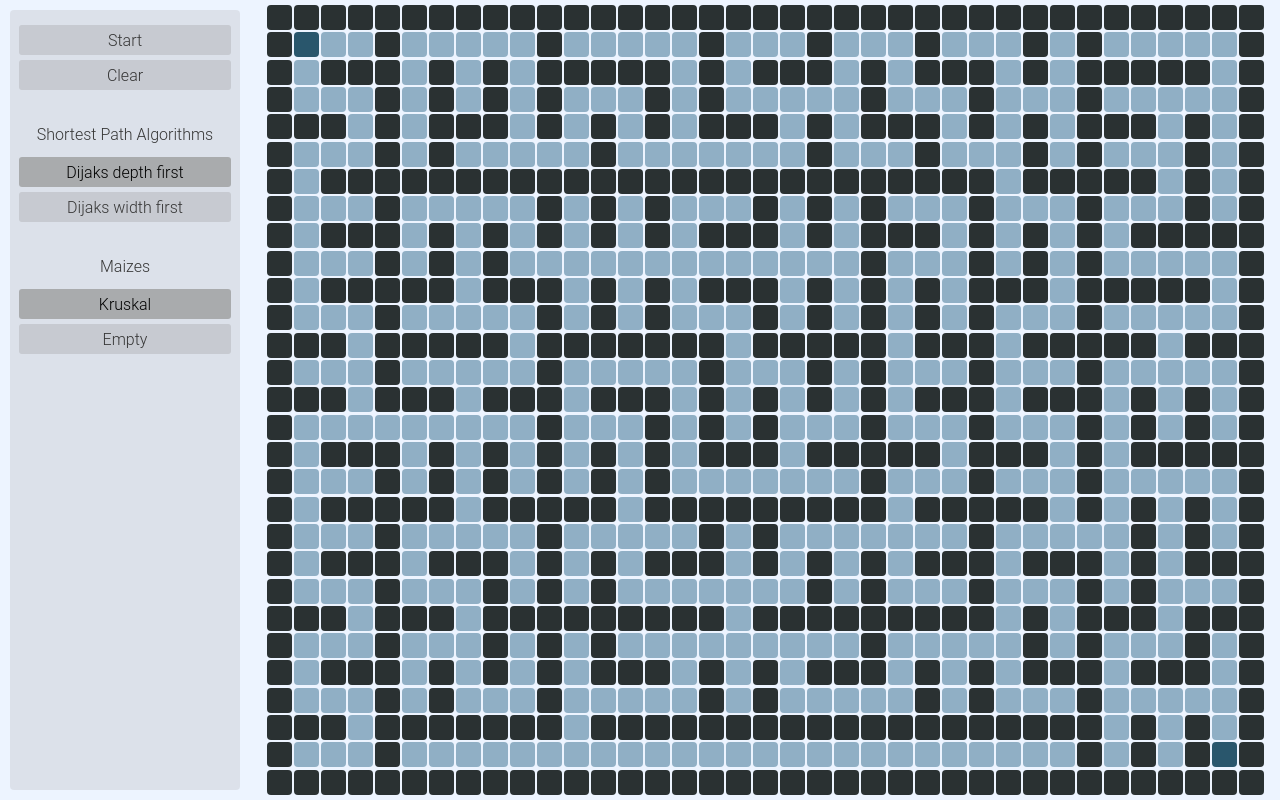
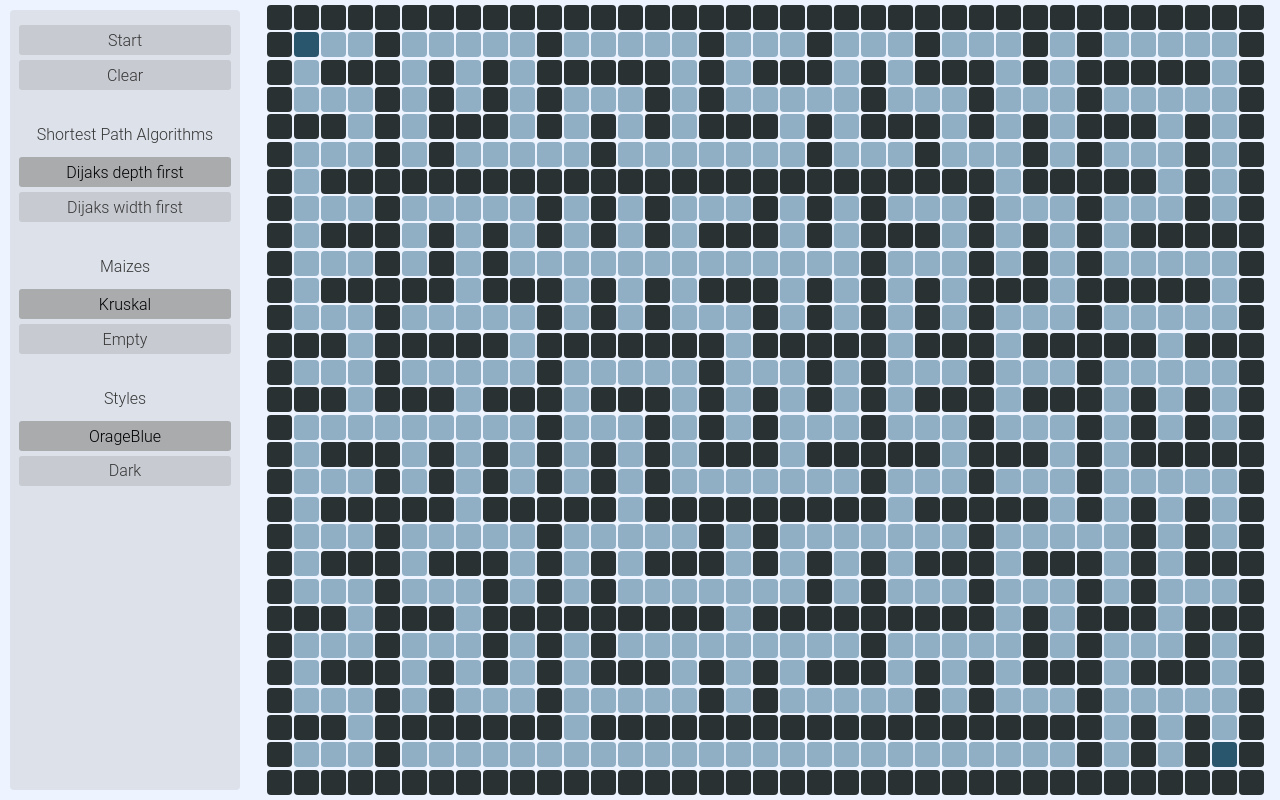
Before and after one commit to David-Leatham/searchpath, a Next.js app: page / in a window 1280 px wide. Built offline with nearby package versions, Linux system fonts and the light colour scheme.

Commit message:
Added types and buttons for multiple styling

```diff
--- a/src/lib/types.ts
+++ b/src/lib/types.ts
@@ -72,3 +72,22 @@ export interface MazeAlgorithmState {
   mazeAlgorithmInfoList: MazeAlgorithmInfoList,
   setMazeAlorithm: (mazeAlg: MazeAlgorithm) => void,
 }
+
+// Style types
+export enum Style {
+  BlueOrage,
+  Dark
+}
+
+export interface StyleInfo {
+  style: Style,
+  name: string,
+}
+
+export type StyleInfoList = Array<StyleInfo>;
+
+export interface StyleState {
+  style: Style,
+  styleInfoList: StyleInfoList,
+  setStyle: (style: Style) => void,
+}
--- /dev/null
+++ b/src/pages/store/styleStore.ts
@@ -0,0 +1,24 @@
+import { create } from 'zustand'
+import { StyleState, StyleInfoList, StyleInfo, Style } from '@/lib/types'
+
+
+let styleInfoList: StyleInfoList = [
+  {
+    style: Style.BlueOrage,
+    name: 'OrageBlue'
+  },
+  {
+    style: Style.Dark,
+    name: 'Dark'
+  }
+]
+
+export const useStyleStore = create<StyleState>((set) => ({
+  style: Style.BlueOrage,
+  styleInfoList: styleInfoList,
+  setStyle: (style: Style) => {
+    set((state) => ({
+      style: style
+    }))
+  },
+}))
--- a/src/pages/templates/settings/SettingsStrip.tsx
+++ b/src/pages/templates/settings/SettingsStrip.tsx
@@ -1,5 +1,5 @@
 import settingsStripStyles from './SettingsStrip.module.css'
-import { Title, StartSearchButton, ClearSearchButten, SearchAlgorithmsElements, MazeElements } from './elements/elements'
+import { Title, StartSearchButton, ClearSearchButten, SearchAlgorithmsElements, MazeElements, StyleElements } from './elements/elements'
 
 export default function SettingsStrip() {
 	return (
@@ -9,14 +9,18 @@ export default function SettingsStrip() {
           <StartSearchButton></StartSearchButton>
           <ClearSearchButten></ClearSearchButten>
         </div>
-				<div>
+		    <div>
           <Title title='Shortest Path Algorithms'></Title>
           <SearchAlgorithmsElements></SearchAlgorithmsElements>
-				</div>
-				<div>
+		    </div>
+			  <div>
           <Title title='Maizes'></Title>
           <MazeElements></MazeElements>
-				</div>
+			  </div>
+			  <div>
+          <Title title='Styles'></Title>
+          <StyleElements></StyleElements>
+			  </div>
 			</div>
 		</div>
 	)
--- a/src/pages/templates/settings/elements/elements.tsx
+++ b/src/pages/templates/settings/elements/elements.tsx
@@ -1,11 +1,12 @@
-import { Inter } from '@next/font/google'
-import settingsStripStyles from '../SettingsStrip.module.css'
-import { StartNewSearch, clear, getClassNameSearch, getClassNameMaze } from './lib'
+import { Inter } from '@next/font/google';
+import settingsStripStyles from '../SettingsStrip.module.css';
+import { StartNewSearch, clear, getClassNameSearch, getClassNameMaze, getClassNameStyle } from './lib';
 
-import { Board, SearchAlgorithm, SearchAlgorithmInfoList, SearchAlgorithmInfo, MazeAlgorithm, MazeAlgorithmInfoList, MazeAlgorithmInfo } from '@/lib/types'
+import { Board, SearchAlgorithm, SearchAlgorithmInfoList, SearchAlgorithmInfo, MazeAlgorithm, MazeAlgorithmInfoList, MazeAlgorithmInfo, StyleInfoList, StyleInfo, Style } from '@/lib/types';
 import { useBoardStore } from "../../../store/boardStore";
-import { useSearchAlgorithmsStore } from '../../../store/searchAlgorithmsStore'
-import { useMazeAlgorithmsStore } from '../../../store/mazeAlgorithmsStore'
+import { useSearchAlgorithmsStore } from '../../../store/searchAlgorithmsStore';
+import { useMazeAlgorithmsStore } from '../../../store/mazeAlgorithmsStore';
+import { useStyleStore } from '../../../store/styleStore';
 
 const inter = Inter({ subsets: ['latin'] });
 
@@ -61,3 +62,16 @@ export function MazeElements(): JSX.Element {
     </div>
   );
 }
+
+export function StyleElements(): JSX.Element {
+  const style: Style = useStyleStore<Style>((state)=>state.style);
+  const styleInfoList: StyleInfoList = useStyleStore<StyleInfoList>((state)=>state.styleInfoList);
+  const setStyle = useStyleStore((state)=>{return (style: Style) => {state.setStyle(style)}});
+  return (
+    <div>
+      { styleInfoList.map((styleInfo: StyleInfo, i) => {
+        return <a key={i} className={getClassNameStyle(style, styleInfo)} onClick={() => {setStyle(styleInfo.style)}}>{ styleInfo.name }</a>
+      })}
+    </div>
+  );
+}
--- a/src/pages/templates/settings/elements/lib.ts
+++ b/src/pages/templates/settings/elements/lib.ts
@@ -3,7 +3,7 @@ import settingsStripStyles from '../SettingsStrip.module.css'
 
 import { Inter } from '@next/font/google'
 
-import { Block, Board, SearchAlgorithm, SearchAlgorithmInfoList, SearchAlgorithmInfo, SearchPath, MazeAlgorithm, MazeAlgorithmInfo } from '@/lib/types'
+import { Block, Board, SearchAlgorithm, SearchAlgorithmInfoList, SearchAlgorithmInfo, SearchPath, MazeAlgorithm, MazeAlgorithmInfo, Style, StyleInfo } from '@/lib/types'
 import { getSearchAlgorithmRunning, getSearchAlgorithmStopRunning, setSearchAlgorithmRunning, setSearchAlgorithmStopRunning } from '@/pages/store/globalVariables';
 
 const sleep = (ms: number) => new Promise((r) => setTimeout(r, ms));
@@ -115,3 +115,11 @@ export function getClassNameMaze(mazeAlgorithm: MazeAlgorithm, mazeAlgorithmInfo
   }
   return out
 }
+
+export function getClassNameStyle(style: Style, styleInfo: StyleInfo): string {
+  let out = settingsStripStyles.button + ' ' + inter.className
+  if (style == styleInfo.style) {
+    out += ' ' + settingsStripStyles.buttonActive
+  }
+  return out
+}
```
